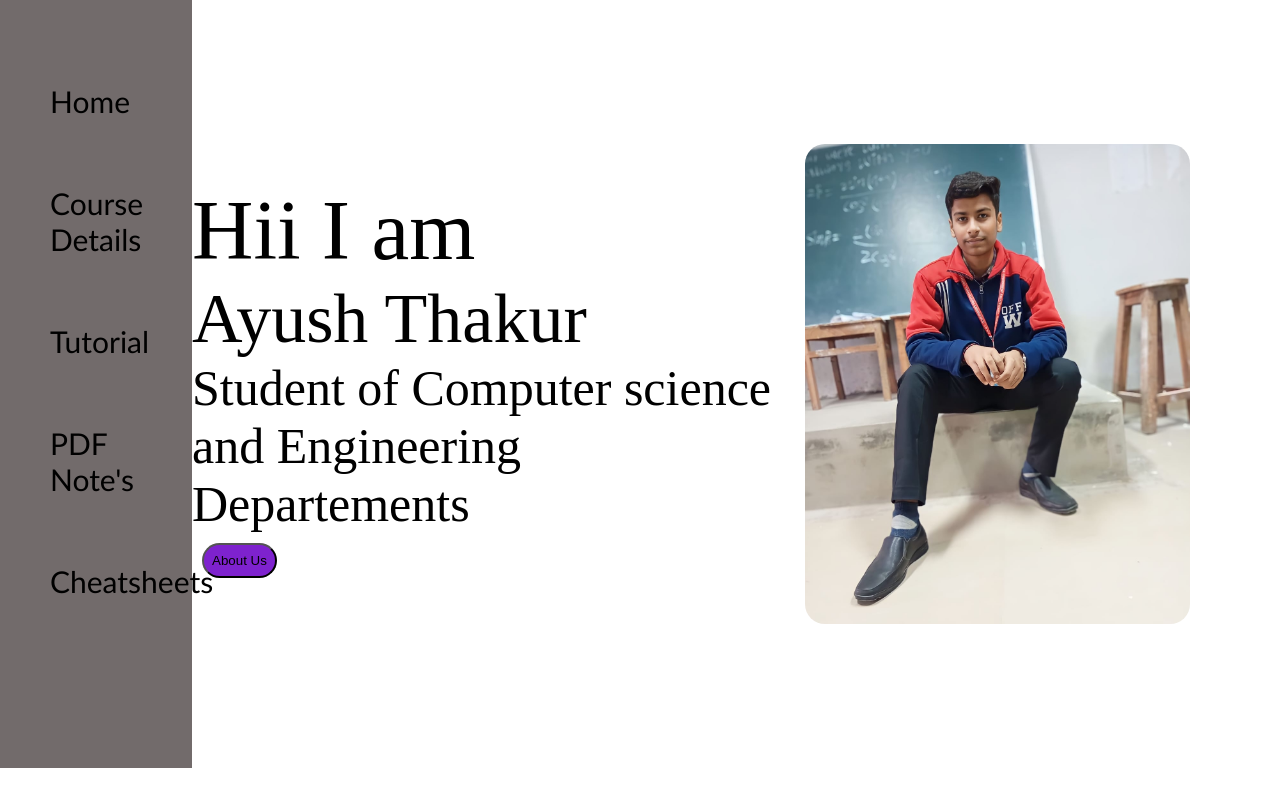
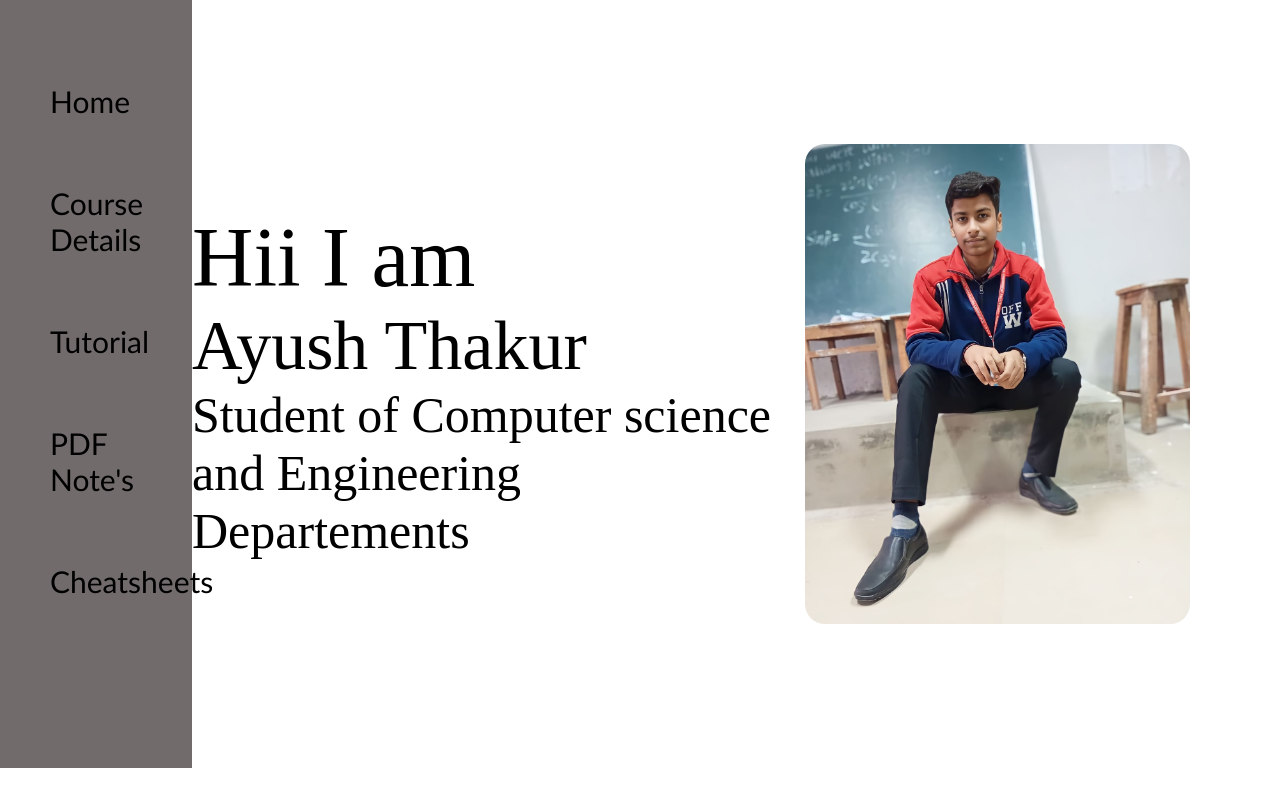
Before and after one commit to mrdeveloper917/Code-With-Ayush, a plain HTML site: page index.html in a window 1280 px wide. Drawn offline with Linux system fonts and the light colour scheme.

Commit message:
Update index.html

```diff
--- a/index.html
+++ b/index.html
@@ -31,7 +31,7 @@
         <div class="about">Student of Computer science and Engineering Departements </div>
         <div class="buttons">
             <!-- <button>Download CV</button> -->
-            <button>About Us</button>
+            <!-- <button>About Us</button> -->
         </div>
     </div>
     <div class="devpic"><img src="img.jpg" alt=""></div>
```
